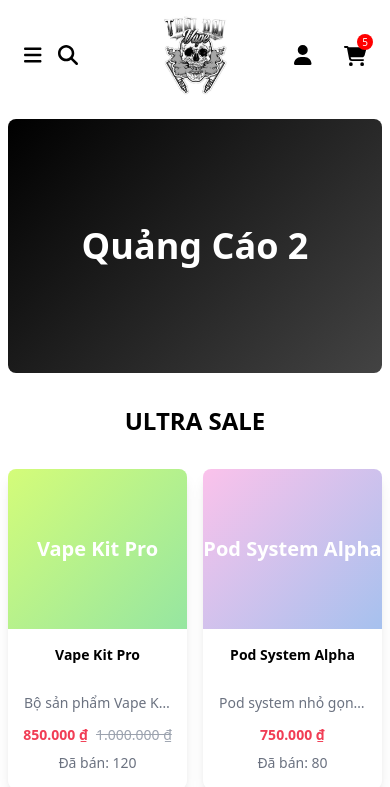
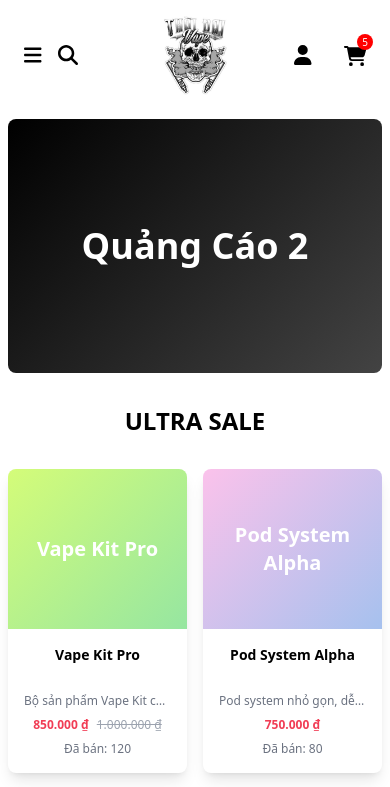
Before and after one commit to TruongKhanh23/thoidaivape, a Vue app: page / in a window 390 px wide. Shown: the top 787 px of the page. Built offline with nearby package versions, Linux system fonts and the light colour scheme; the HTML template or start-up script is replaced by a standard one.

Commit message:
TDV-021: Update ProductCard.vue

```diff
--- a/src/components/Products/ProductCard.vue
+++ b/src/components/Products/ProductCard.vue
@@ -6,7 +6,7 @@
     <!-- Hình sản phẩm -->
     <div
       :style="{ background: product.image || getRandomGradient() }"
-      class="h-40 sm:h-60 w-full rounded-t-lg mb-4 flex items-center justify-center text-white text-xl font-bold text-center"
+      class="h-40 sm:h-60 w-full rounded-t-lg mb-4 flex items-center justify-center text-white text-xl font-bold text-center px-4"
     >
       <span v-if="!product.image">{{ product.name }}</span>
     </div>
@@ -17,8 +17,8 @@
         {{ product.name }}
       </h3>
 
-      <div class="text-sm md:text-lg">
-        <p class="text-gray-500 mb-2 truncate min-h-[1.5rem]">
+      <div class="text-xs md:text-lg">
+        <p class="text-gray-500 mb-0 sm:mb-2 truncate min-h-[1.5rem]">
           {{ product.description }}
         </p>
 
```
